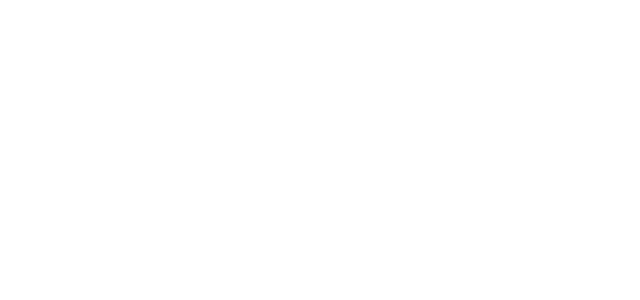
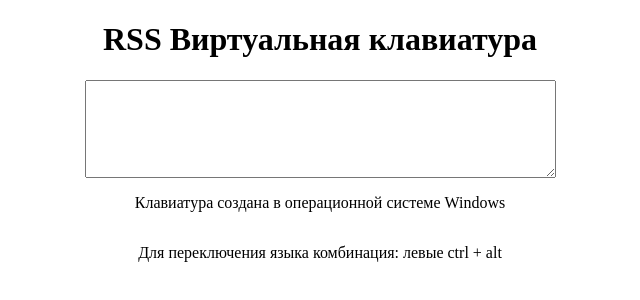
Before and after one commit to QwertykQwertov/virtual-keyboard, a website with bundled scripts: page index.html in a window 1280 px wide. Shown: the whole page, without its empty margins (320-960 px from the left). Built offline with nearby package versions, Linux system fonts and the light colour scheme.

Commit message:
feat: add div container and simple layout for keyboard

```diff
--- a/js/main.js
+++ b/js/main.js
@@ -1,3 +1,5 @@
-import {arrSymbols} from '/js/modules/keybordSymbols.js'
+import {arrSymbols} from './modules/keybordSymbols.js'
+import { createDOM } from './modules/createDOM.js'
 
 console.log(arrSymbols)
+createDOM()
--- /dev/null
+++ b/js/modules/createDOM.js
@@ -0,0 +1,59 @@
+export function createDOM(e) {
+  const containerDiv = document.createElement("div");
+  containerDiv.classList.add("container");
+
+  const title = document.createElement("h1");
+  title.textContent = "RSS Виртуальная клавиатура"
+  title.classList.add("title")
+  containerDiv.appendChild(title);
+
+  const textarea = document.createElement("textarea");
+  textarea.classList.add("textarea")
+  textarea.setAttribute("id", "textarea")
+  textarea.setAttribute("rows", "5")
+  textarea.setAttribute("cols", "50")
+  containerDiv.appendChild(textarea)
+
+  const keyboard = document.createElement("div")
+  keyboard.classList.add("keyboard")
+  keyboard.setAttribute("id", "keyboard");
+  // const c = document.createDocumentFragment();
+  // for (let s = 0; s < e.length; s += 1) {
+  //   const a = document.createElement("div");
+  //   a.classList.add("keyboard--row", "row");
+  //   for (let t = 0; t < e[s].length; t += 1) {
+  //     const c = document.createElement("div");
+  //     c.classList.add("keyboard--key", "key", e[s][t].className);
+  //     const n = document.createElement("span");
+  //     n.classList.add("rus", "hidden"),
+  //       n.insertAdjacentHTML("afterBegin", `<span class="caseDown hidden">${e[s][t].rus.caseDown}</span>`),
+  //       n.insertAdjacentHTML("beforeEnd", `<span class="caseUp hidden">${e[s][t].rus.caseUp}</span>`),
+  //       n.insertAdjacentHTML("beforeEnd", `<span class="caps hidden">${e[s][t].rus.caps || e[s][t].rus.caseUp}</span>`),
+  //       n.insertAdjacentHTML("beforeEnd", `<span class="shiftCaps hidden">${e[s][t].rus.shiftCaps || e[s][t].rus.caseDown}</span>`),
+  //       c.appendChild(n);
+  //     const i = document.createElement("span");
+  //     i.classList.add("eng"),
+  //       i.insertAdjacentHTML("afterBegin", `<span class="caseDown">${e[s][t].eng.caseDown}</span>`),
+  //       i.insertAdjacentHTML("beforeEnd", `<span class="caseUp hidden">${e[s][t].eng.caseUp}</span>`),
+  //       i.insertAdjacentHTML("beforeEnd", `<span class="caps hidden">${e[s][t].eng.caps || e[s][t].eng.caseUp}</span>`),
+  //       i.insertAdjacentHTML("beforeEnd", `<span class="shiftCaps hidden">${e[s][t].eng.shiftCaps || e[s][t].eng.caseDown}</span>`),
+  //       c.appendChild(i),
+  //       a.appendChild(c)
+  //   }
+  //   c.appendChild(a)
+  // }
+  // this.element.appendChild(c),
+    containerDiv.appendChild(keyboard);
+  const osTitle = document.createElement("p");
+  osTitle.textContent = "Клавиатура создана в операционной системе Windows",
+  osTitle.classList.add("description"),
+  containerDiv.appendChild(osTitle);
+
+  const instruction = document.createElement("p")
+  instruction.innerText = "Для переключения языка комбинация: левыe ctrl + alt"
+  instruction.classList.add("language")
+  containerDiv.appendChild(instruction)
+
+  document.body.appendChild(containerDiv)
+  console.log('work')
+}
--- a/sass/base/_base.scss
+++ b/sass/base/_base.scss
@@ -0,0 +1,6 @@
+.container {
+  display: flex;
+  flex-direction: column;
+  justify-content: center;
+  align-items: center;
+}
```
Also changed, not shown: css/style.css, 2 other files.
